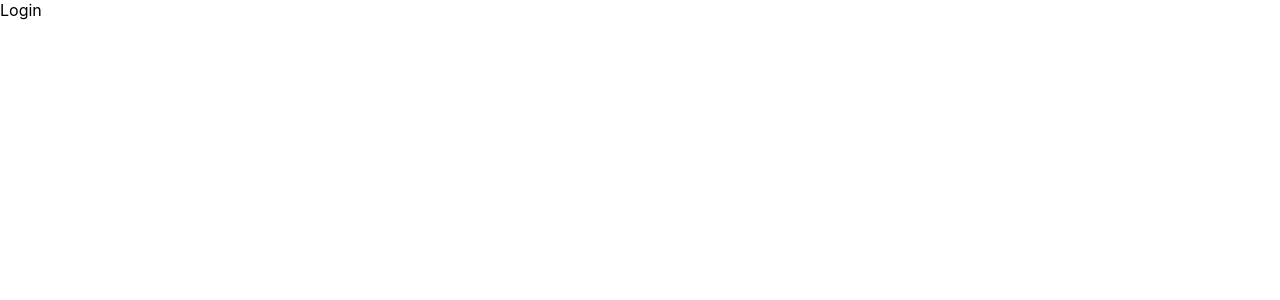
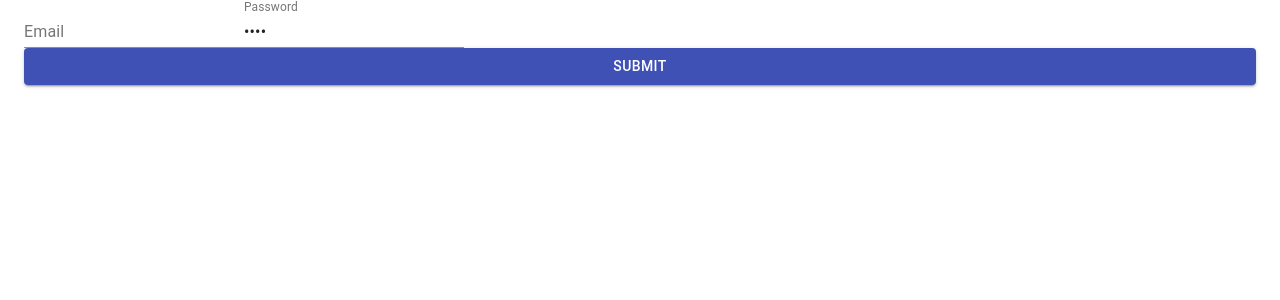
Before and after one commit to ivandax/simpletask, a React (Create React App) app in the folder frontend/: page /login in a window 1280 px wide. Shown: the top 300 px of the page. Built offline with nearby package versions, Linux system fonts and the light colour scheme.

Commit message:
added material ui, formik, and made simple form validation for login

```diff
--- a/frontend/package.json
+++ b/frontend/package.json
@@ -3,6 +3,8 @@
   "version": "0.1.0",
   "private": true,
   "dependencies": {
+    "@material-ui/core": "^4.11.4",
+    "@material-ui/icons": "^4.11.2",
     "@testing-library/jest-dom": "^5.11.4",
     "@testing-library/react": "^11.1.0",
     "@testing-library/user-event": "^12.1.10",
@@ -12,13 +14,15 @@
     "@types/react-dom": "^17.0.0",
     "@types/react-router": "^5.1.15",
     "@types/react-router-dom": "^5.1.7",
+    "formik": "^2.2.9",
     "react": "^17.0.2",
     "react-dom": "^17.0.2",
     "react-router": "^5.2.0",
     "react-router-dom": "^5.2.0",
     "react-scripts": "4.0.3",
     "typescript": "^4.1.2",
-    "web-vitals": "^1.0.1"
+    "web-vitals": "^1.0.1",
+    "yup": "^0.32.9"
   },
   "scripts": {
     "start": "react-scripts start",
--- a/frontend/src/PublicViews/Login/Login.tsx
+++ b/frontend/src/PublicViews/Login/Login.tsx
@@ -1,7 +1,68 @@
 import React from "react";
+import { useFormik } from "formik";
+import * as yup from "yup";
+import { Container, Box, TextField, Button } from "@material-ui/core";
+
+const validationSchema = yup.object({
+    email: yup.string().email("Enter a valid email").required("Email is required"),
+    password: yup
+        .string()
+        .min(8, "Password should be of minimum 8 characters length")
+        .required("Password is required"),
+});
 
 const Login = (): JSX.Element => {
-    return <div>Login</div>;
+    const formik = useFormik({
+        initialValues: {
+            email: "",
+            password: "vvvc",
+        },
+        validationSchema: validationSchema,
+        onSubmit: (values): void => console.log(values),
+    });
+
+    return (
+        <Container>
+            <Box>
+                <form onSubmit={formik.handleSubmit}>
+                    <TextField
+                        id="email"
+                        name="email"
+                        label="Email"
+                        value={formik.values.email}
+                        onChange={formik.handleChange}
+                        error={
+                            formik.touched.email === undefined
+                                ? false
+                                : Boolean(formik.errors.email)
+                        }
+                        helperText={
+                            formik.touched.email === undefined ? false : formik.errors.email
+                        }
+                    />
+                    <TextField
+                        id="password"
+                        name="password"
+                        label="Password"
+                        type="password"
+                        value={formik.values.password}
+                        onChange={formik.handleChange}
+                        error={
+                            formik.touched.password === undefined
+                                ? false
+                                : Boolean(formik.errors.password)
+                        }
+                        helperText={
+                            formik.touched.password === undefined ? false : formik.errors.password
+                        }
+                    />
+                    <Button color="primary" variant="contained" fullWidth type="submit">
+                        Submit
+                    </Button>
+                </form>
+            </Box>
+        </Container>
+    );
 };
 
 export default Login;
```
Also changed, not shown: 2 other files (tests, documents, lock files or other folders).
